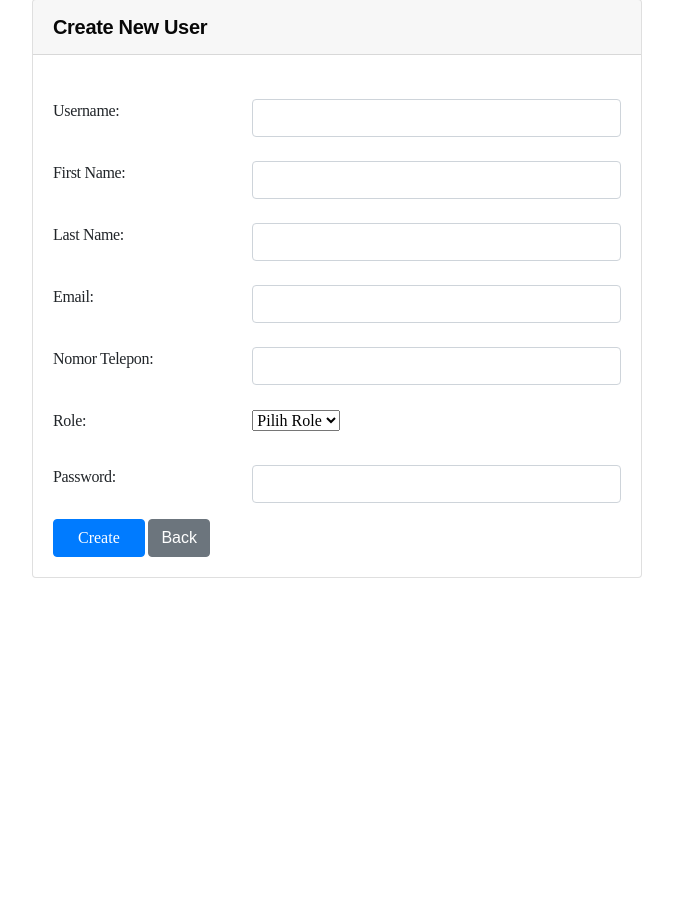
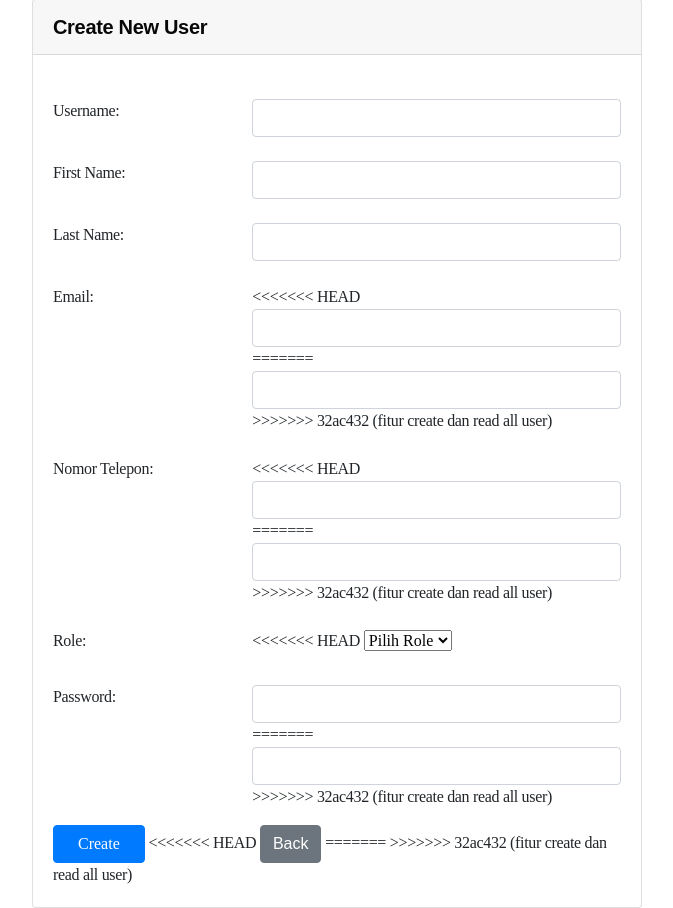
Before and after one commit to aikosulaiman/sirad-radhiyan, a Django app: a page that uses user/templates/user_add.html in a window 1280 px wide. Shown: the part 129-1037 px from the top of the page, without its empty margins (303-976 px from the left). Before the commit the page ends 707 px from the top, so only its background shows below. Run offline with Django 4.2, Linux system fonts and the light colour scheme; some web fonts are replaced.

```diff
--- a/user/templates/user_add.html
+++ b/user/templates/user_add.html
@@ -57,7 +57,11 @@
                             <div class="row mt-4">
                                 <label class="col-sm-4">Email:</label>
                                 <div class="col-sm-8">
+<<<<<<< HEAD
                                     <input type="email" name="{{ form.email.name }}" class="form-control" id="email" required>
+=======
+                                    <input type="text" name="{{ form.email.name }}" class="form-control" id="email" required>
+>>>>>>> 32ac432 (fitur create dan read all user)
                                 </div>
                             </div>
                         </div>
@@ -65,7 +69,11 @@
                             <div class="row mt-4">
                                 <label class="col-sm-4">Nomor Telepon:</label>
                                 <div class="col-sm-8">
+<<<<<<< HEAD
                                     <input type="number" name="{{ form.no_telepon.name }}" class="form-control" id="no_telepon" required>
+=======
+                                    <input type="text" name="{{ form.no_telepon.name }}" class="form-control" id="no_telepon" required>
+>>>>>>> 32ac432 (fitur create dan read all user)
                                 </div>
                             </div>
                         </div>
@@ -73,6 +81,7 @@
                             <div class="row mt-4">
                                 <label class="col-sm-4">Role:</label>
                                 <div class="col-sm-8">
+<<<<<<< HEAD
                                     <select id="role" name="{{ form.role.name }}" class="form-select form-select-sm" aria-label=".form-select-sm example">
                                         <option selected>Pilih Role</option>
                                         <option value="Admin">Admin</option>
@@ -92,13 +101,20 @@
                                 <label class="col-sm-4">Password:</label>
                                 <div class="col-sm-8">
                                     <input type="password" name="{{ form.password.name }}" class="form-control" id="password" required>
+=======
+                                    <!-- <select class="form-select form-select-sm" aria-label=".form-select-sm example"></select> -->
+                                    <input type="form-select" name="{{ form.role.name }}" class="form-control" id="role" required>
+>>>>>>> 32ac432 (fitur create dan read all user)
                                 </div>
                             </div>
                         </div>
                         <button class="btn btn-primary px-4" type="submit">Create</button>
+<<<<<<< HEAD
                         <a href="/user/list-user">
                             <button type="button" class="btn btn-secondary" style="font-family: 'Poppins', sans-serif;">Back</button>
                         </a>
+=======
+>>>>>>> 32ac432 (fitur create dan read all user)
                     </form>
                 </div>
             </div>
```
Also changed, not shown: user/templates/user_list.html (line endings or trailing spaces).
